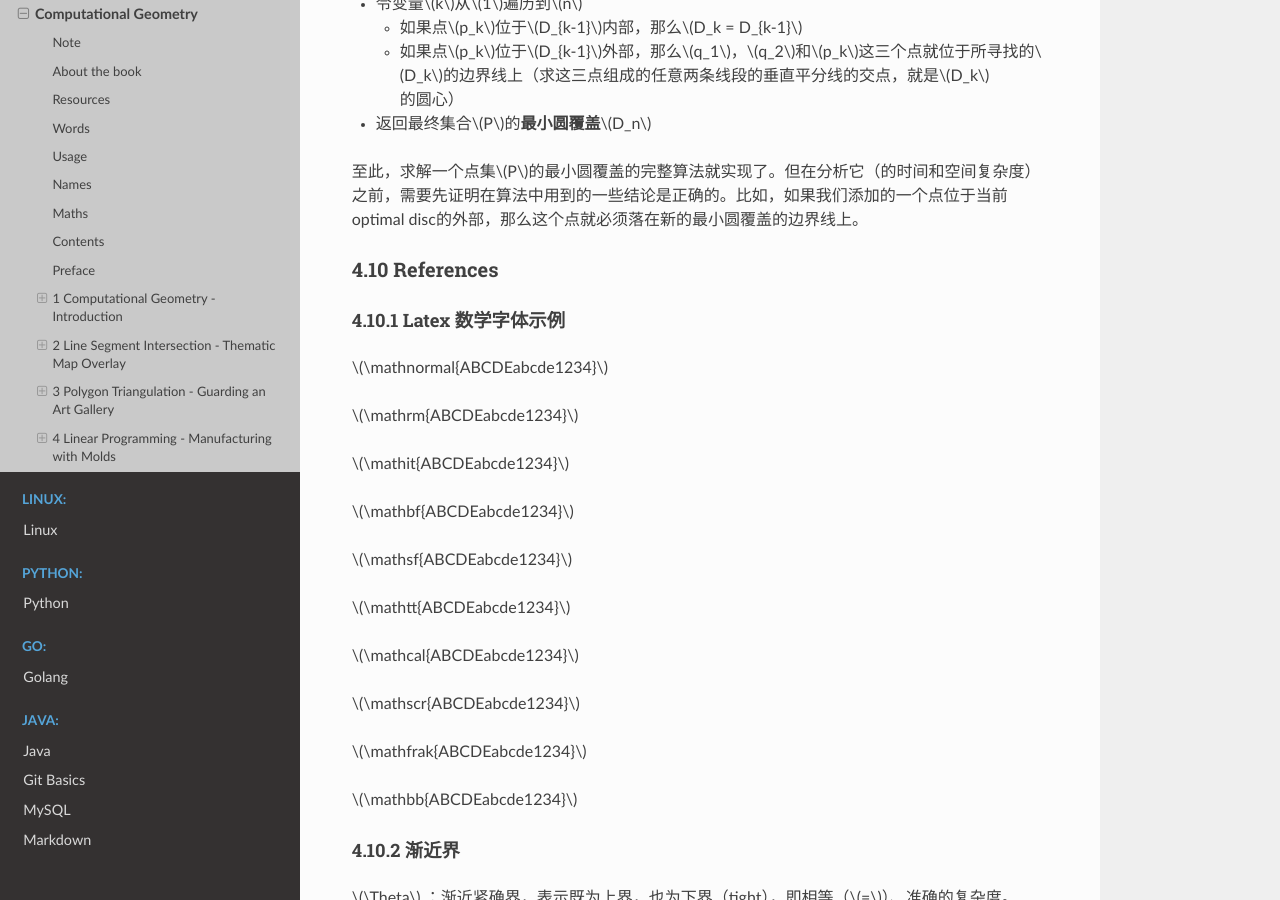
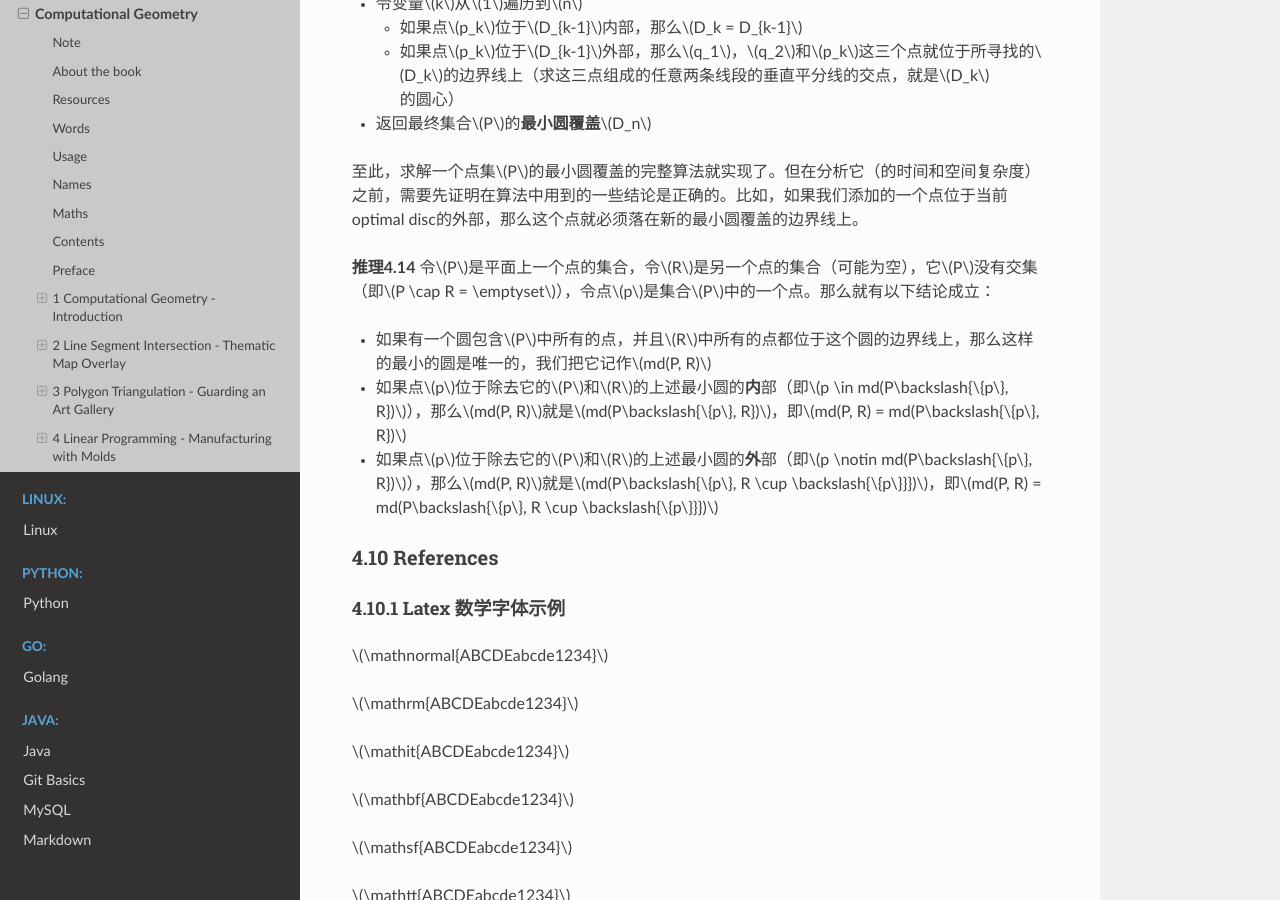
Before and after one commit to Pyrad/pyradnotes, a Sphinx documentation site: the page built from source/Geometry/ComputationalGeometryAA3rd.md, in a window 1280 px wide and 900 px high, scrolled down 67448 px. Built offline with Sphinx 7.4.7 and the Read the Docs theme 2.0.0, drawn with Linux system fonts in a browser that asks for light colours; a script that is not in the unit is left out.

Commit message:
CGAA3 Continue section 4.7
Lemma 4.14

```diff
--- a/source/Geometry/ComputationalGeometryAA3rd.md
+++ b/source/Geometry/ComputationalGeometryAA3rd.md
@@ -2013,6 +2013,12 @@ $$
 至此，求解一个点集$P$的最小圆覆盖的完整算法就实现了。但在分析它（的时间和空间复杂度）之前，需要先证明在算法中用到的一些结论是正确的。比如，如果我们添加的一个点位于当前optimal disc的外部，那么这个点就必须落在新的最小圆覆盖的边界线上。
 
 
+**推理4.14** 令$P$是平面上一个点的集合，令$R$是另一个点的集合（可能为空），它$P$没有交集（即$P \cap R = \emptyset$），令点$p$是集合$P$中的一个点。那么就有以下结论成立：
+- 如果有一个圆包含$P$中所有的点，并且$R$中所有的点都位于这个圆的边界线上，那么这样的最小的圆是唯一的，我们把它记作$md(P, R)$
+- 如果点$p$位于除去它的$P$和$R$的上述最小圆的**内**部（即$p \in md(P\backslash{\{p\}, R})$），那么$md(P, R)$就是$md(P\backslash{\{p\}, R})$，即$md(P, R) = md(P\backslash{\{p\}, R})$
+- 如果点$p$位于除去它的$P$和$R$的上述最小圆的**外**部（即$p \notin md(P\backslash{\{p\}, R})$），那么$md(P, R)$就是$md(P\backslash{\{p\}, R \cup \backslash{\{p\}}})$，即$md(P, R) = md(P\backslash{\{p\}, R \cup \backslash{\{p\}}})$
+
+
 
 
 
```
